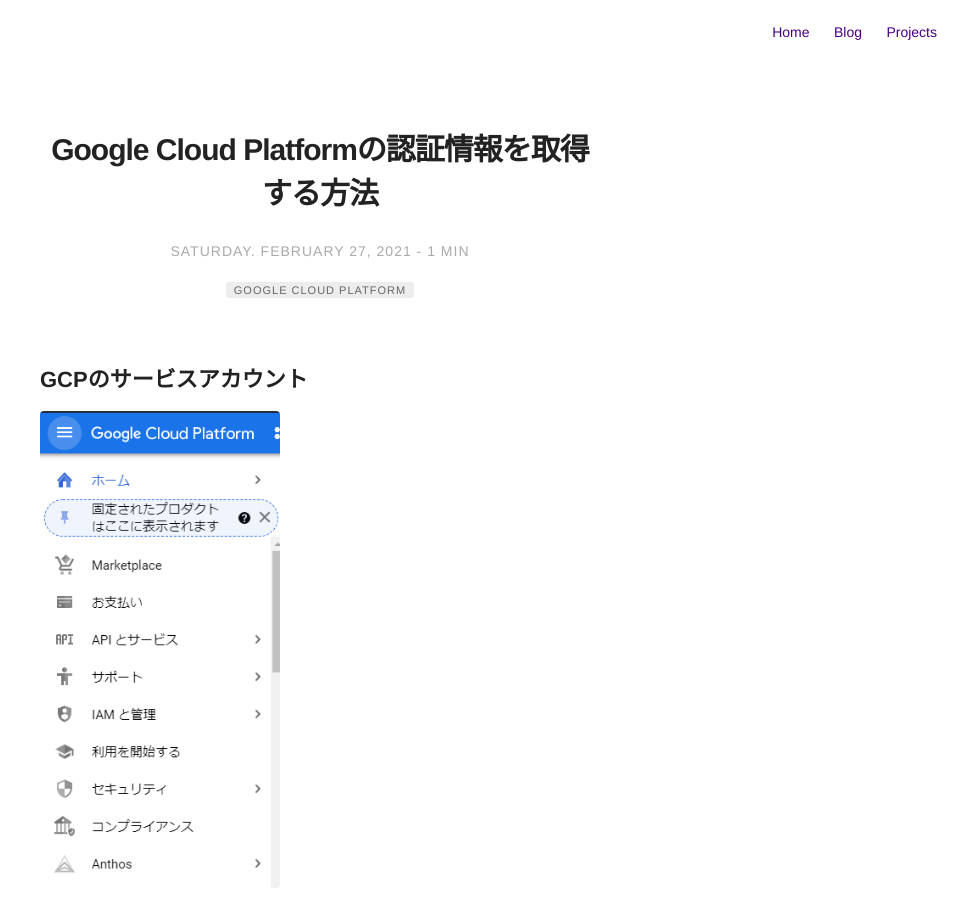
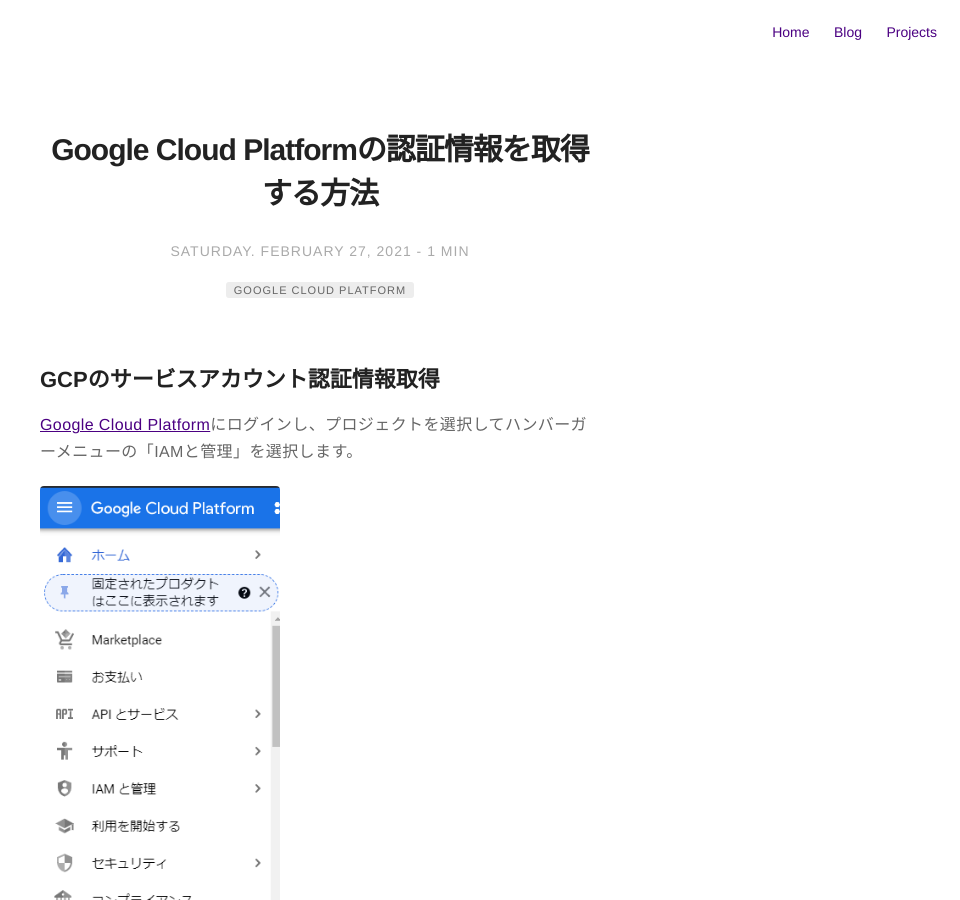
Before and after one commit to piropiro-piro/site, a Jekyll site: the page built from _posts/2021-02-27-gcp-iam.markdown, in a window 1280 px wide and 900 px high. Shown: the whole window, without its empty margins (320-1280 px from the left). Built offline with Jekyll 4.4.1, drawn with Linux system fonts in a browser that asks for light colours; our own code applies the rules of GitHub Pages for plain Markdown files; comment, search, counter and statistics services are not loaded.

Commit message:
画像の位置変更

```diff
--- a/_posts/2021-02-27-gcp-iam.markdown
+++ b/_posts/2021-02-27-gcp-iam.markdown
@@ -11,23 +11,25 @@
 externalLink: false
 ---
 
-## GCPのサービスアカウント
+## GCPのサービスアカウント認証情報取得
+
+[Google Cloud Platform](https://console.cloud.google.com/?hl=JA)にログインし、プロジェクトを選択してハンバーガーメニューの「IAMと管理」を選択します。
 
 ![a]({{ "/assets/images/posts/2021-02-27-gcp-iam/1.png" | relatvie_url }}){:width="240px"}
 
-[Google Cloud Platform](https://console.cloud.google.com/?hl=JA)にログインし、プロジェクトを選択してハンバーガーメニューの「IAMと管理」を選択します。
-
-![a]({{ "/assets/images/posts/2021-02-27-gcp-iam/2.png" | relatvie_url }}){:width="720px"}
 
 サイドの「サービスアカウント」を選択し、サービスアカウントの一覧を表示します。
 ここでサービスアカウントを新たに作成したい場合は上部の「サービスアカウントを作成」からサービスアカウントを作成してください。
 
-![a]({{ "/assets/images/posts/2021-02-27-gcp-iam/3.png" | relatvie_url }}){:width="480px"}
+![a]({{ "/assets/images/posts/2021-02-27-gcp-iam/2.png" | relatvie_url }}){:width="720px"}
+
 
 サービスアカウントのメールアドレスをクリックし、アカウントの詳細を開きます。
 「キー」タブの「鍵を追加」を選択し、「新しい鍵を作成」をクリックします。
 
-![a]({{ "/assets/images/posts/2021-02-27-gcp-iam/4.png" | relatvie_url }}){:width="480px"}
+![a]({{ "/assets/images/posts/2021-02-27-gcp-iam/3.png" | relatvie_url }}){:width="480px"}
 
 JSON形式で認証情報をダウンロードできます。
 private_keyなどの情報が含まれますので、取り扱いには注意が必要です。
+
+![a]({{ "/assets/images/posts/2021-02-27-gcp-iam/4.png" | relatvie_url }}){:width="480px"}
```
